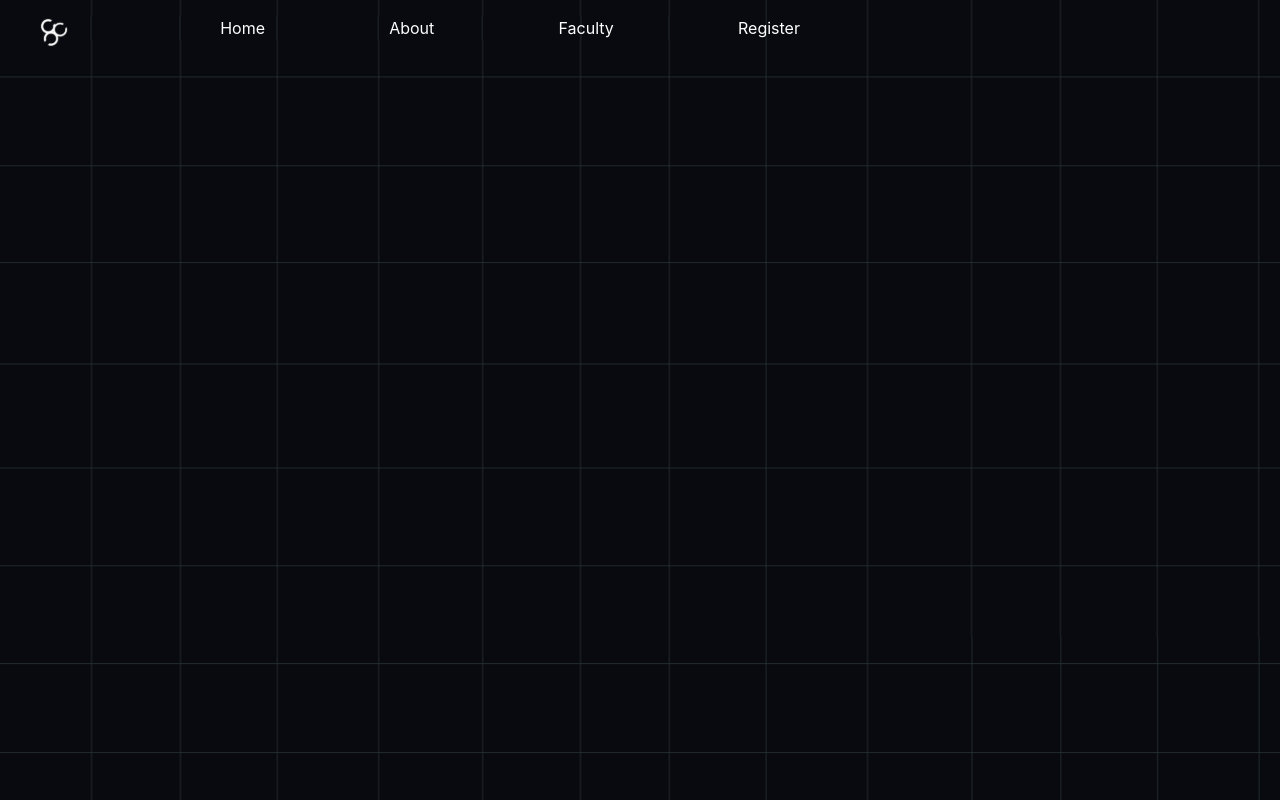
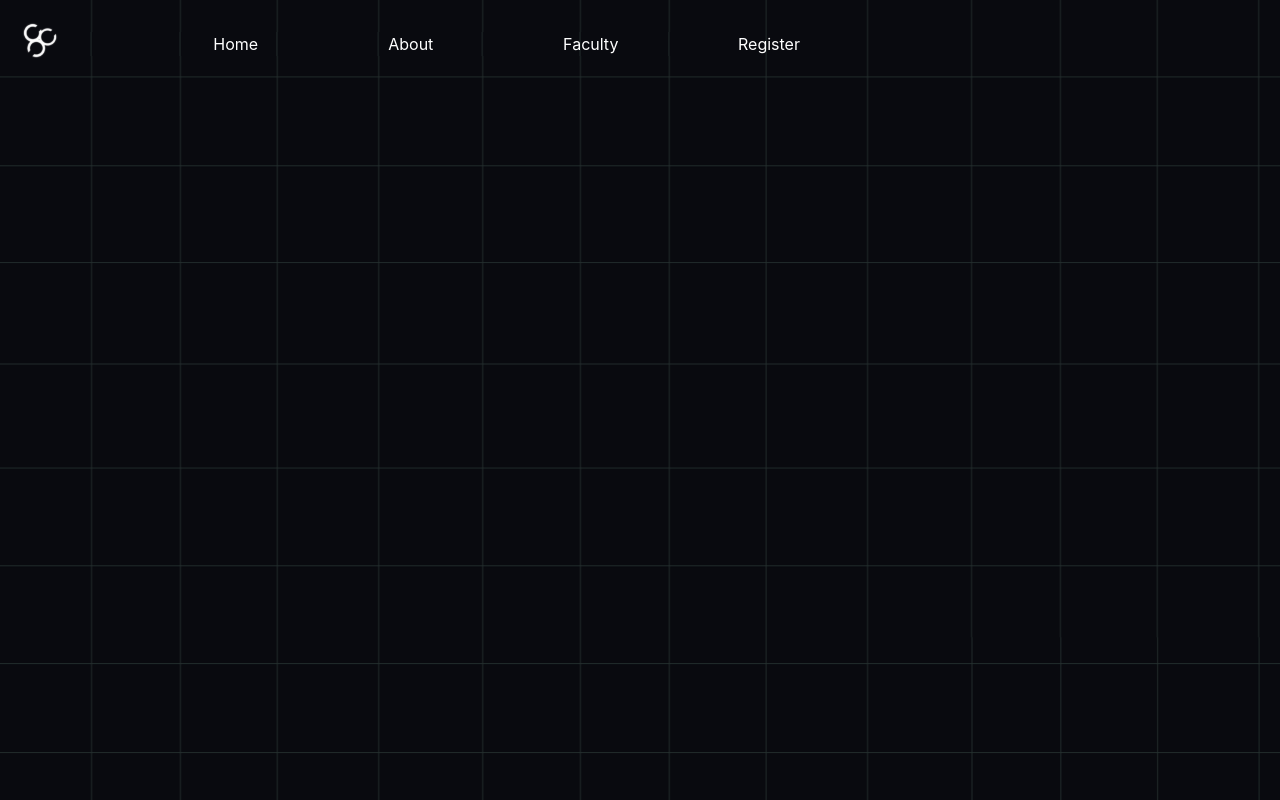
Before and after one commit to Sachendra79/CCC-Registration, a React (Create React App) app: page / in a window 1280 px wide. Built offline with nearby package versions, Linux system fonts and the light colour scheme.

Commit message:
navber changes

```diff
--- a/package.json
+++ b/package.json
@@ -10,6 +10,7 @@
     "react-dom": "^18.2.0",
     "react-router-dom": "^6.20.1",
     "react-scripts": "5.0.1",
+    "start": "^5.1.0",
     "web-vitals": "^2.1.4"
   },
   "scripts": {
--- a/src/App.js
+++ b/src/App.js
@@ -1,5 +1,3 @@
-
-import './App.css';
 import { Routes ,Route } from 'react-router-dom';
 import Home from './Pages/Home';
 import About from './Pages/About';
--- a/src/Components/Navbar.jsx
+++ b/src/Components/Navbar.jsx
@@ -6,10 +6,10 @@ const Navbar = () => {
   return (
     <div className='navbar-container'>
         <div className='ccc-logo'><img src={logo}></img></div>
-        <div className='link'><Link to="/">Home</Link> </div>
-        <div className='link'><Link to="/about">About</Link></div>
-        <div className='link'><Link to="/faculty">Faculty</Link></div>
-        <div className='link'><Link to="/register">Register</Link></div>
+        <div><Link to="/" className='link'>Home</Link> </div>
+        <div><Link to="/about" className='link'>About</Link></div>
+        <div><Link to="/faculty" className='link'>Faculty</Link></div>
+        <div><Link to="/register" className='link'>Register</Link></div>
 
     </div>
   )
--- a/src/index.css
+++ b/src/index.css
@@ -2,61 +2,64 @@
 @tailwind components;
 @tailwind utilities;
 
-
 body {
   margin: 0;
-  font-family: -apple-system, BlinkMacSystemFont, 'Segoe UI', 'Roboto', 'Oxygen',
-    'Ubuntu', 'Cantarell', 'Fira Sans', 'Droid Sans', 'Helvetica Neue',
+  font-family: -apple-system, BlinkMacSystemFont, "Segoe UI", "Roboto", "Oxygen",
+    "Ubuntu", "Cantarell", "Fira Sans", "Droid Sans", "Helvetica Neue",
     sans-serif;
   -webkit-font-smoothing: antialiased;
   -moz-osx-font-smoothing: grayscale;
 }
 
 code {
-  font-family: source-code-pro, Menlo, Monaco, Consolas, 'Courier New',
+  font-family: source-code-pro, Menlo, Monaco, Consolas, "Courier New",
     monospace;
 }
 
-*
-{
-  background-color:  #090A0F;
+* {
+  background-color: #090a0f;
   background-image: url(./assets/cage.png);
   object-fit: cover;
   background-size: cover;
   background-repeat: no-repeat;
   background-attachment: fixed;
 }
-.navbar-container
-{
+.navbar-container {
   display: flex;
   margin-left: 3vw;
   width: 55%;
   justify-content: space-between;
   color: #fff;
-gap: 50px;
-  margin-top: 2vh;
-position: fixed;
-flex-wrap: nowrap;
-flex-shrink: 0;
-
-
-
+  gap: 50px;
+  margin-top: 4vh;
+  position: fixed;
+  flex-wrap: nowrap;
+  flex-shrink: 0;
 }
 
-.navbar-container .link {
+.navbar-container .link{
   color: #fff;
-  text-decoration: none;
-  font-style: none;
   font-size: 1rem;
   margin-right: -4.5vw;
-
-
+  background-clip: text;
 }
-.ccc-logo img{
+.navbar-container .link:hover{
+  background: #fff;
+  width: 200px;
+  color: #090a0f;
+  padding: 8px;
+  padding-left: 15px;
+  padding-right: 15px;
+  transition: 0.3s;
+  border-radius: 5px;
+  /* text-align: center; */
+}
+.ccc-logo img {
   position: fixed;
-  width: 2rem;
+  left: 20px;
+  top: 20px;
+  width: 2.5rem;
 }
-.Header
-{
+.Header {
   position: sticky;
 }
```
Also changed, not shown: 1 other file (tests, documents, lock files or other folders).
